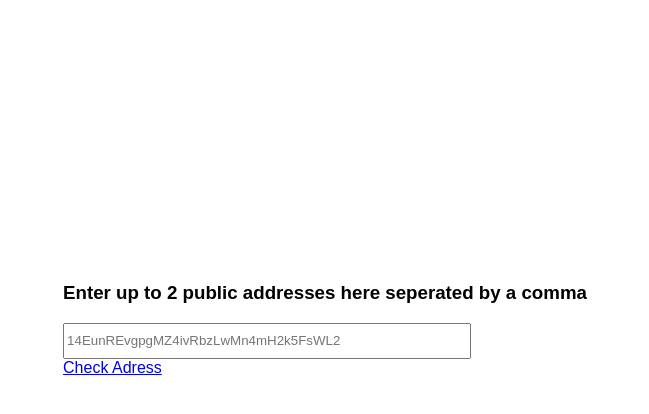
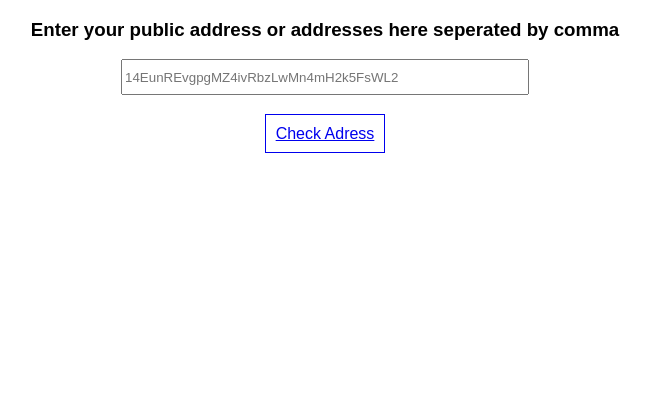
Before and after one commit to JoscelynJames/sams-lemonade-stand, a React (Create React App) app: page / in a window 1280 px wide. Shown: the top 414 px of the page, without its empty margins (315-964 px from the left). Built offline with nearby package versions, Linux system fonts and the light colour scheme.

Commit message:
added some styles

```diff
--- a/src/Components/CheckAddress/CheckAddress.css
+++ b/src/Components/CheckAddress/CheckAddress.css
@@ -1,10 +1,13 @@
 
-.form {
+/* .form {
+    display: flex;
+    flex-direction: column;
+    align-items: center;
+} */
+form {
 	display: flex;
 	flex-direction: column;
-	justify-content: center;
 	align-items: center;
-	height: 80vh
 }
 
 input {
@@ -12,7 +15,11 @@ input {
 	width: 400px;
 }
 
-button {
-	padding: 5px;
-	margin: 5px;
+.button {
+	border: 1px solid;
+	padding: 10px;
 }
+
+.button-container {
+	margin: 30px
+}
--- a/src/Components/CheckAddress/CheckAddress.js
+++ b/src/Components/CheckAddress/CheckAddress.js
@@ -11,7 +11,7 @@ class CheckAddress extends Component {
 	}
 
 	handleInput() {
-		let address = document.getElementsByClassName('adress-input')[0].value.replace(/, /g, "/");
+		let address = document.getElementsByClassName('adress-input')[0].value.replace(/, /g, "|");
 		console.log(address)
 		this.setState({ address });
 	}
@@ -21,16 +21,24 @@ class CheckAddress extends Component {
 		return (
 			<div className="form">
 				<form>
-					<h3>Enter up to 2 public addresses here seperated by a comma</h3>
-					<input
-						onChange={() => this.handleInput()}
-						type="text"
-						className="adress-input"
-						placeholder="14EunREvgpgMZ4ivRbzLwMn4mH2k5FsWL2">
-					</input>
+
 					<div>
+						<h3>Enter your public address or addresses here seperated by comma</h3>
+					</div>
+
+					<div>
+						<input
+							onChange={() => this.handleInput()}
+							type="text"
+							className="adress-input"
+							placeholder="14EunREvgpgMZ4ivRbzLwMn4mH2k5FsWL2">
+						</input>
+					</div>
+
+					<div className="button-container">
 						<a href={`/transactions/${this.state.address}`} className="button" >Check Adress</a>
 					</div>
+
 				</form>
 			</div>
 		);
--- /dev/null
+++ b/src/Components/Transactions/Transactions.css
@@ -0,0 +1,50 @@
+@import url('https://fonts.googleapis.com/css?family=Montserrat');
+
+.container {
+	display: flex;
+	flex-direction: column;
+	font-family: 'Montserrat', sans-serif;
+}
+
+.important {
+	align-self: center
+}
+
+.trans {
+	flex-flow: row wrap;
+	justify-content: space-around;
+	border-bottom: 1px solid #cccccc;
+}
+
+.addr {
+	width: 95vw;
+	border: 1px solid #efeded;
+	border-radius: 5px;
+	align-self: center;
+	margin: 5%;
+	-webkit-box-shadow: 5px 5px 7px 0px #cccccc;
+	-moz-box-shadow: 5px 5px 7px 0px #cccccc;
+	box-shadow: 5px 5px 7px 0px #cccccc ;
+}
+
+.heading {
+	align-self: center
+}
+
+@media(max-width: 568px) {
+	.heading {
+		font-size: .8rem;
+	}
+	.important {
+		font-size: 20px;
+	}
+}
+
+@media(max-width: 700px) {
+	.trans {
+		flex-direction: column;
+	}
+	.amount {
+		align-self: center;
+	}
+}
--- a/src/Components/Transactions/Transactions.js
+++ b/src/Components/Transactions/Transactions.js
@@ -1,5 +1,6 @@
 import React, { Component } from 'react';
 import axios from 'axios';
+import './Transactions.css'
 const devUrl = 'https://g-blockchain-info-api.herokuapp.com';
 
 class Transactions extends Component {
@@ -53,15 +54,21 @@ class Transactions extends Component {
 
 	render() {
 		return (
-			<div>
-				<h1>Current USD value of Bitcoin: ${this.state.BTC_Exchange_Rate}</h1>
+			<div className="container">
+				<h1 className="important">Current USD value of Bitcoin: ${this.state.BTC_Exchange_Rate}</h1>
 				{this.state.addresses.map(address => {
 					return (
-						<div key={address}>
-							<h2>Transactions for {address}</h2>
+						<div className="addr container" key={address}>
+							<h2 className="heading">{address}</h2>
 							{this.state.incomingTrans.map((trans, i) => {
 								if (trans.addr === address) {
-									return <TransactionCard key={i} address={address} amount={trans.value} btcEnchange={this.state.BTC_Exchange_Rate}/>
+									return (
+									<TransactionCard
+										key={i}
+										address={address}
+										amount={trans.value}
+										btcEnchange={this.state.BTC_Exchange_Rate}/>
+									)
 								}
 							})}
 						</div>
@@ -72,11 +79,17 @@ class Transactions extends Component {
 	}
 }
 
+const numberWithCommas = (x) => {
+	return x.toString().replace(/\B(?=(\d{3})+(?!\d))/g, ",");
+}
+
 const TransactionCard = (props) => {
+	const btc = props.amount / 100000000;
+	const usd = (btc * props.btcEnchange).toFixed(2)
 	return (
-		<div>
-			<h3>amount traded in BTC: {props.amount / 100000000}</h3>
-			<h3>amount traded in USD: ${((props.amount / 100000000) * props.btcEnchange).toFixed(2)}</h3>
+		<div className="trans container">
+			<h3 className="amount">Amount in BTC: {btc}</h3>
+			<h3 className="amount">Amount in USD: ${numberWithCommas(usd)}</h3>
 		</div>
 	)
 }
```
